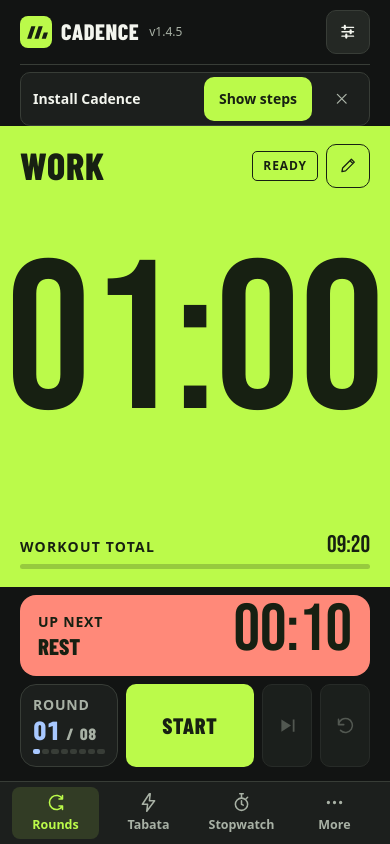
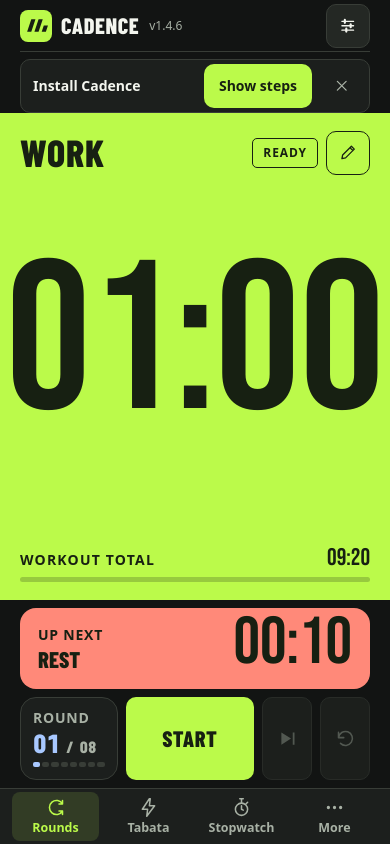
Before and after one commit to fouratmt/cadence, a website with bundled scripts: page index.html in a window 390 px wide. Built offline with nearby package versions, Linux system fonts and the light colour scheme.

Commit message:
fix: tighten iPhone Home Screen layout

```diff
--- a/app.mjs
+++ b/app.mjs
@@ -470,8 +470,11 @@ function followVisualViewport() {
   const viewport = window.visualViewport;
   if (!viewport) return;
   const shell = document.querySelector(".app-shell");
+  const appleHomeScreen = isAppleMobile() && (navigator.standalone || matchMedia("(display-mode: standalone)").matches);
   function resizeShell() {
-    if (viewport.scale !== 1 || !viewport.height) {
+    // The Home Screen window can report a short visual viewport even with no keyboard.
+    const editing = document.activeElement?.matches('input[type="text"], input[type="number"]');
+    if (viewport.scale !== 1 || !viewport.height || (appleHomeScreen && !editing)) {
       shell.style.removeProperty("--viewport-height");
       shell.style.removeProperty("--viewport-top");
       return;
@@ -483,6 +486,7 @@ function followVisualViewport() {
   viewport.addEventListener("scroll", resizeShell);
   window.addEventListener("resize", resizeShell);
   window.addEventListener("pageshow", resizeShell);
+  if (appleHomeScreen) shell.addEventListener("focusout", () => queueMicrotask(resizeShell));
   resizeShell();
 }
 
--- a/index.html
+++ b/index.html
@@ -9,7 +9,6 @@
   <meta name="application-name" content="Cadence">
   <meta name="apple-mobile-web-app-capable" content="yes">
   <meta name="apple-mobile-web-app-title" content="Cadence">
-  <meta name="apple-mobile-web-app-status-bar-style" content="black-translucent">
   <title>Cadence</title>
   <link rel="manifest" href="./manifest.webmanifest">
   <link rel="icon" href="./assets/icon.svg" type="image/svg+xml">
--- a/styles.css
+++ b/styles.css
@@ -82,13 +82,14 @@ h1:focus { outline: none; }
 
 .app-shell {
   --gutter: clamp(20px, 5vw, 52px);
+  --safe-top: env(safe-area-inset-top, 0px);
+  --safe-bottom: env(safe-area-inset-bottom, 0px);
   --inset-start: max(var(--gutter), env(safe-area-inset-left));
   --inset-end: max(var(--gutter), env(safe-area-inset-right));
   position: fixed;
-  inset: var(--viewport-top, 0px) 0 auto;
+  inset: var(--viewport-top, 0px) 0 0;
   max-width: 1240px;
-  block-size: 100%;
-  block-size: var(--viewport-height, 100dvh);
+  block-size: var(--viewport-height, auto);
   display: flex;
   flex-direction: column;
   margin-inline: auto;
@@ -101,8 +102,8 @@ h1:focus { outline: none; }
 }
 
 .masthead {
-  min-height: calc(80px + env(safe-area-inset-top));
-  padding-block-start: env(safe-area-inset-top);
+  min-height: calc(80px + var(--safe-top));
+  padding-block-start: var(--safe-top);
   display: flex;
   align-items: center;
   justify-content: space-between;
@@ -359,7 +360,7 @@ body.pale {
   display: grid;
   grid-template-columns: repeat(4, minmax(0, 1fr));
   gap: 6px;
-  margin-block: 0 max(12px, env(safe-area-inset-bottom));
+  margin-block: 0 max(12px, var(--safe-bottom));
   padding: 6px;
   background: var(--surface);
   border: 1px solid var(--border);
@@ -469,12 +470,13 @@ dialog p { margin: 12px 0 18px; color: var(--muted); overflow-wrap: anywhere; }
 dialog::backdrop { background: rgb(0 0 0 / .7); }
 
 @media (max-width: 760px) {
-  .masthead { min-height: calc(65px + env(safe-area-inset-top)); }
+  .masthead { min-height: calc(52px + var(--safe-top)); }
   .brand { font-size: 1.4rem; gap: 9px; }
   .brand-mark { width: 32px; height: 32px; border-radius: 8px; }
   .masthead-setting { width: 44px; padding-inline: 0; }
   .masthead-setting span { position: absolute; width: 1px; height: 1px; overflow: hidden; clip-path: inset(50%); white-space: nowrap; }
   main { padding-block-start: 20px; }
+  main:has(> .timer-view:not([hidden])) { padding-block: 8px; }
   .page-heading { margin-block-end: 16px; }
   .console { grid-template-columns: minmax(0, 1fr); grid-template-rows: minmax(0, 1fr) auto; gap: 8px; }
   .console-rail {
@@ -493,17 +495,19 @@ dialog::backdrop { background: rgb(0 0 0 / .7); }
   .console-rail .console-actions { grid-column: 1 / -1; }
   .console-actions .button { min-height: 52px; }
   .console-actions .button-icon { width: 50px; }
-  .tab-bar a { flex-direction: column; gap: 3px; min-height: 52px; font-size: .78rem; }
+  .tab-bar a { flex-direction: column; gap: 3px; min-height: 48px; font-size: .78rem; line-height: 1.2; }
   .stopwatch-console { grid-template-areas: "clock" "actions" "laps"; grid-template-rows: minmax(0, 1fr) auto auto; }
   .laps-panel { flex-direction: row; align-items: center; justify-content: space-between; }
 }
 
 @media (max-width: 760px), (hover: none) and (pointer: coarse) {
+  :root { background: var(--surface); }
+  .app-shell { background: var(--background); }
   .tab-bar {
     margin: 0;
     border-width: 1px 0 0;
     border-radius: 0;
-    padding: 5px max(12px, env(safe-area-inset-right)) calc(5px + env(safe-area-inset-bottom)) max(12px, env(safe-area-inset-left));
+    padding: 3px max(12px, env(safe-area-inset-right)) max(3px, var(--safe-bottom)) max(12px, env(safe-area-inset-left));
   }
 }
 
@@ -543,7 +547,6 @@ dialog::backdrop { background: rgb(0 0 0 / .7); }
 }
 
 @media (max-width: 760px) and (max-height: 680px) and (orientation: portrait) {
-  .masthead { min-height: calc(54px + env(safe-area-inset-top)); }
   main { padding-block-start: 12px; }
   .phase-panel { padding-block: 10px; }
   .console-actions .button { min-height: 44px; }
@@ -563,13 +566,13 @@ dialog::backdrop { background: rgb(0 0 0 / .7); }
 }
 
 @media (max-height: 560px) and (orientation: landscape) {
-  .masthead { min-height: calc(54px + env(safe-area-inset-top)); }
+  .masthead { min-height: calc(54px + var(--safe-top)); }
   .app-top:has(.pwa-notice:not([hidden])) {
     display: grid;
     grid-template-columns: minmax(0, 1fr) minmax(0, auto);
     align-items: center;
     gap: 12px;
-    padding: env(safe-area-inset-top) var(--inset-end) 0 var(--inset-start);
+    padding: var(--safe-top) var(--inset-end) 0 var(--inset-start);
     border-bottom: 1px solid var(--border);
   }
   .app-top:has(.pwa-notice:not([hidden])) .masthead { margin: 0; padding: 0; min-height: 54px; border: 0; }
--- a/version.js
+++ b/version.js
@@ -1 +1 @@
-globalThis.CADENCE_VERSION = "1.4.5";
+globalThis.CADENCE_VERSION = "1.4.6";
```
Also changed, not shown: tests/browser/ui.spec.mjs (+33 -0 lines), README.md.
